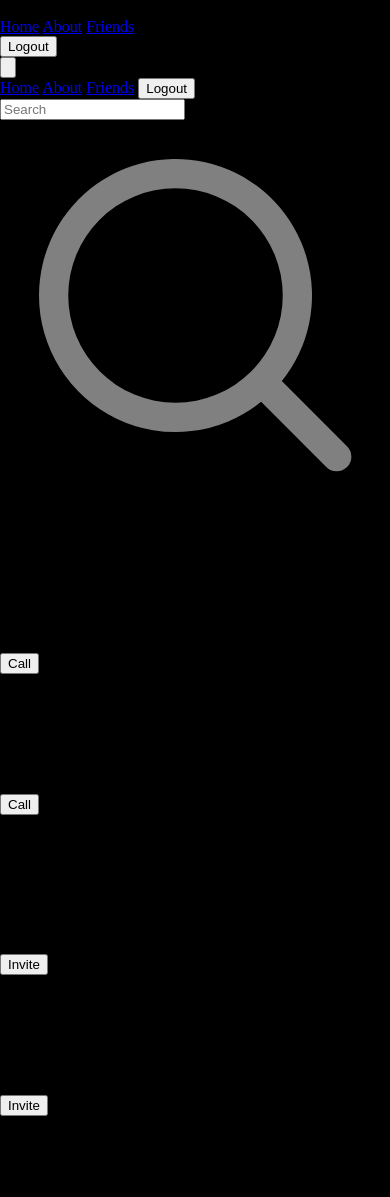
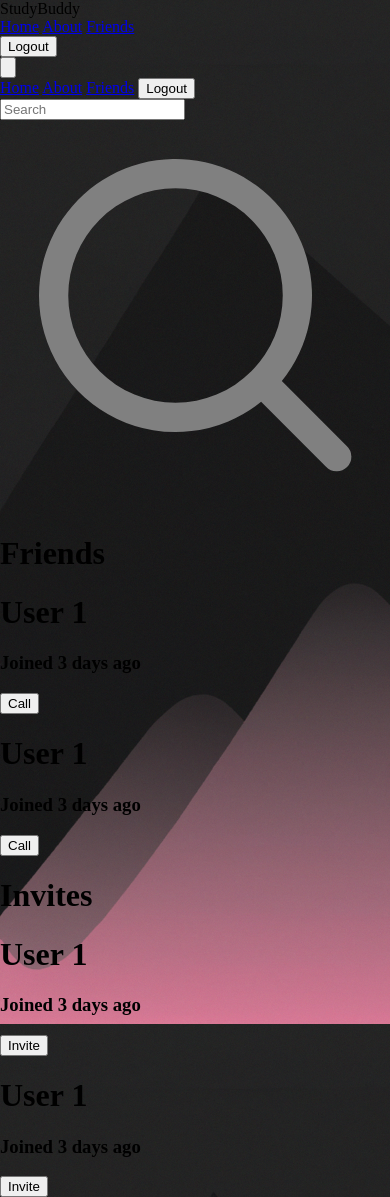
Before and after one commit to The-Powerpuff-Rangers/study-buddy, a Svelte app: page /friends in a window 390 px wide. Before the commit the page ends 1116 px from the top, so only its background shows below. Built offline with nearby package versions, Linux system fonts and the light colour scheme.

Commit message:
chore(add): responsiveness to friends page

```diff
--- a/src/components/Nav.svelte
+++ b/src/components/Nav.svelte
@@ -24,7 +24,8 @@
           on:click={logout}>Logout</button
         >
       </div>
-      <div class=" md:hidden">
+    </div>
+      <div class="md:hidden">
         <button
           type="button"
           class="p-3 rounded-md bg-primary-200 text-white"
@@ -69,6 +70,5 @@
           >
         </div>
       </div>
-    </div>
   </nav>
 </div>
--- a/src/components/UserInvite.svelte
+++ b/src/components/UserInvite.svelte
@@ -3,7 +3,7 @@
 </script>
 
 <div
-  class="flex w-3/5 mx-28 justify-between bg-neutral-400 border-2 border-neutral-200 text-white p-3 rounded-2xl"
+  class="flex w-3/5 mx-auto justify-between bg-neutral-400 border-2 border-neutral-200 text-white p-3 rounded-2xl"
 >
   <div>
     <h1 class="p-3 pb-0">User 1</h1>
--- a/src/main.ts
+++ b/src/main.ts
@@ -2,7 +2,7 @@ import './app.css'
 import App from './App.svelte'
 import * as dotenv from 'dotenv';
 
-dotenv.config();
+// dotenv.config();
 
 const app = new App({
   target: document.getElementById('app'),
--- a/src/routes/Friends.svelte
+++ b/src/routes/Friends.svelte
@@ -3,13 +3,13 @@
   import UserInvite from "../components/UserInvite.svelte";
 </script>
 
-<div class="bg-neutral-300 h-screen w-full">
+<div class="custom-img h-screen w-full">
   <Nav />
-  <div class="mb-3 w-2/3 p-5 mx-28 pt-32">
+  <div class="mb-3 w-5/6 p-5 mx-auto max-w-2xl pt-40">
     <div class="relative mb-4 flex w-full flex-wrap items-stretch">
       <input
         type="search"
-        class="relative bg-white m-0 block w-[1px] min-w-0 flex-auto rounded border border-solid border-neutral-300 bg-transparent bg-clip-padding px-3 py-[0.25rem] text-base font-normal leading-[1.6] text-neutral-700 outline-none transition duration-200 ease-in-out focus:z-[3] focus:border-primary focus:text-neutral-700 focus:shadow-[inset_0_0_0_1px_rgb(59,113,202)] focus:outline-none dark:border-neutral-600 dark:text-neutral-200 dark:placeholder:text-neutral-200 dark:focus:border-primary"
+        class="relative bg-neutral-50 m-0 block w-[1px] min-w-0 flex-auto rounded border border-solid border-neutral-300 bg-transparent bg-clip-padding px-3 py-[0.25rem] text-base font-normal leading-[1.6] text-neutral-700 outline-none transition duration-200 ease-in-out focus:z-[3] focus:border-primary focus:text-neutral-700 focus:shadow-[inset_0_0_0_1px_rgb(59,113,202)] focus:outline-none dark:border-neutral-600 dark:text-neutral-200 dark:placeholder:text-neutral-200 dark:focus:border-primary"
         placeholder="Search"
         aria-label="Search"
         aria-describedby="button-addon2"
@@ -38,19 +38,31 @@
 
   <!-- User Invite Cards -->
   <!-- Friends -->
-  <label class="text-xl font-bold text-white ml-24" for="friends">
+  <div class = "flex flex-col max-w-4xl mx-auto">
+  <h1 class="text-xl pb-4 font-bold text-white max-md:mx-auto ml-48">
     Friends
-  </label>
+  </h1>
   <div id="friends">
     <UserInvite isFriends={true} />
     <UserInvite isFriends={true} />
   </div>
   <!-- Unknown Users -->
-  <label class="text-xl font-bold text-white ml-24" for="friends">
+  <h1 class="text-xl py-4 pt-8 font-bold text-white max-md:mx-auto ml-48">
     Invites
-  </label>
+  </h1>
   <div id="friends">
     <UserInvite isFriends={false} />
     <UserInvite isFriends={false} />
   </div>
+  </div>
 </div>
+<style>
+  .custom-img {
+    background-image: url("../assets/backgroundHome.png");
+  }
+  @media (max-height: 700px) {
+    .heading {
+      margin-top: 0rem;
+    }
+  }
+</style>
--- a/src/routes/Index.svelte
+++ b/src/routes/Index.svelte
@@ -2,6 +2,7 @@
   import Nav from "../components/Nav.svelte";
   import ProfileCard from "../components/ProfileCard.svelte";
   import SubjectCard from "../components/SubjectCard.svelte";
+
 </script>
 
 <Nav/>
@@ -28,12 +29,12 @@ class="flex-col items-center h-screen bg-fixed bg-center bg-cover custom-img ove
 <div class=" bg-neutral-300 w-full text-center">
 
   <h2
-    class="text-5xl bg-neutral-200 pt-10 mb-10 pb-10 w-fit rounded-full text-white font-medium mx-auto shadow-lg shadow-neutral-150"
+    class="text-5xl bg-transparent pt-10 mb-10 pb-10 w-fit rounded-full text-white font-medium mx-auto"
   >
     <p class="p-3">Let's start learning...</p>
   </h2>
   <div
-    class="grid grid-cols-3 p-4 gap-4 mb-4 w-fit mx-auto items-centerd justify-center max-lg:grid-cols-2 max-md:grid-cols-1"
+    class="grid grid-cols-3 p-4 gap-4 mb-0 w-fit mx-auto items-centerd justify-center max-lg:grid-cols-2 max-md:grid-cols-1"
   >
     <SubjectCard />
     <SubjectCard />
@@ -50,9 +51,8 @@ class="flex-col items-center h-screen bg-fixed bg-center bg-cover custom-img ove
 <section
   class="flex items-center justify-center h-screen mx-auto mb-12 bg-fixed bg-center bg-cover custom-img"
 >
-  <div class="p-5 text-2xl text-white bg-purple-300 bg-opacity-50 rounded-xl">
-    Parralax inline
-  </div>
+<!-- use lottie files for animation -->
+
 </section>
 <div class="max-w-lg m-auto">
   <p class="mb-4">
```
